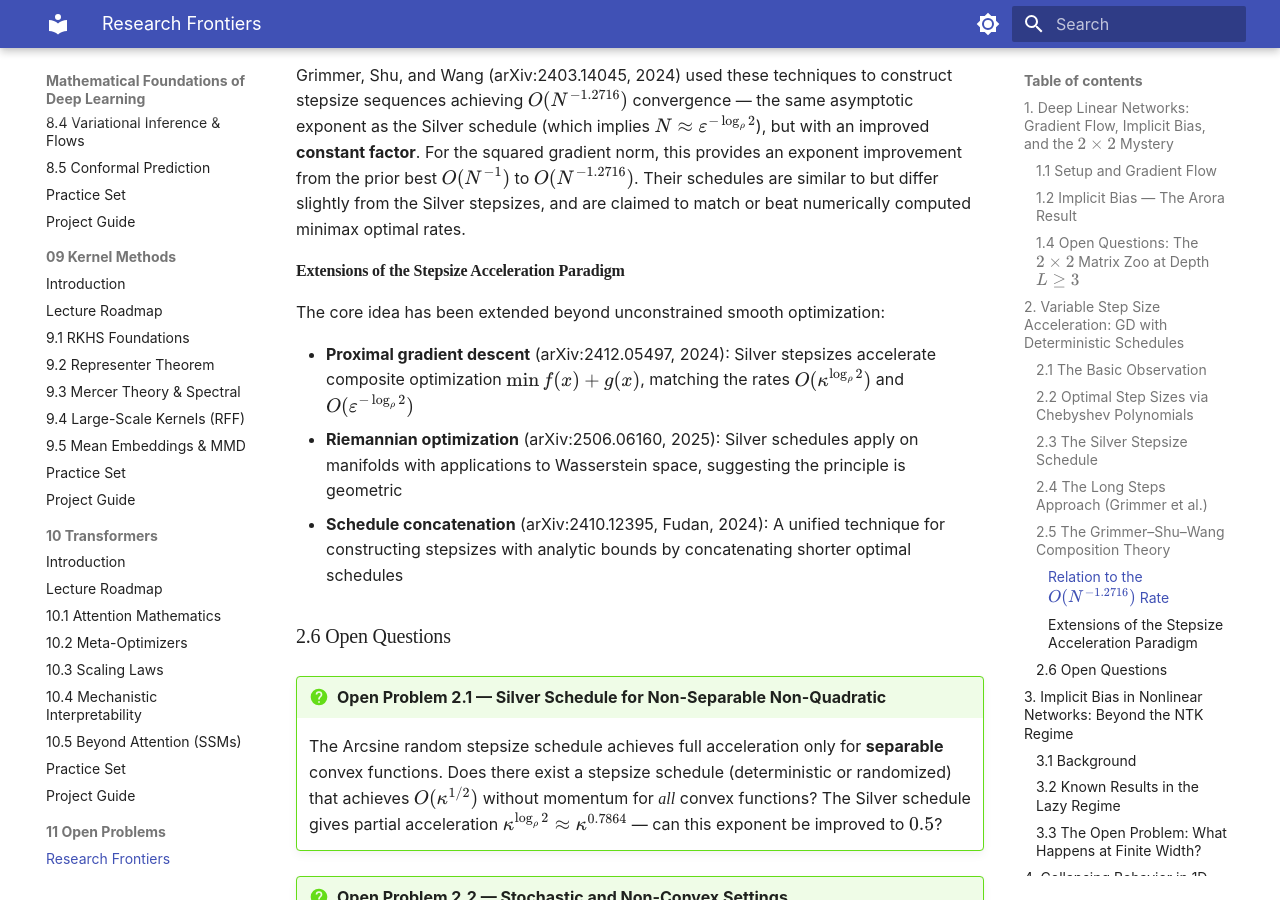
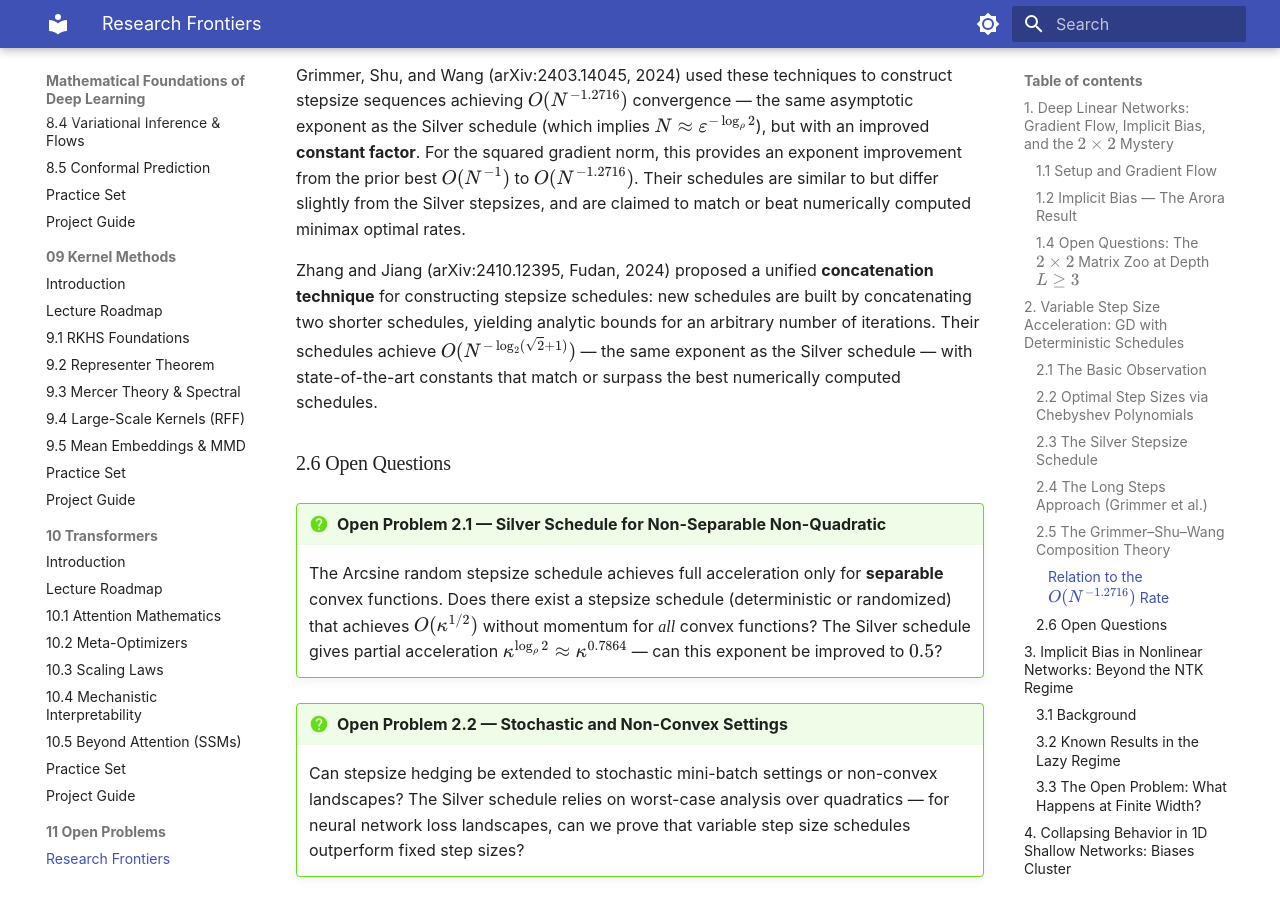
Before and after one commit to lowrank/rtg-mfdl, an MkDocs documentation site: the page built from docs/lectures/11-open-problems/README.md, in a window 1280 px wide and 900 px high, scrolled down 8677 px. Built offline with MkDocs 1.6.1 and Material for MkDocs 9.7.7, drawn with Linux system fonts in a browser that asks for light colours; some web fonts are replaced.

Commit message:
Remove extensions section, add Zhang-Jiang concatenation result

```diff
--- a/docs/lectures/11-open-problems/README.md
+++ b/docs/lectures/11-open-problems/README.md
@@ -226,13 +226,7 @@ The composition framework explains why both the fractal Silver schedule and the
 
 Grimmer, Shu, and Wang (arXiv:2403.14045, 2024) used these techniques to construct stepsize sequences achieving $O(N^{-1.2716})$ convergence — the same asymptotic exponent as the Silver schedule (which implies $N \approx \varepsilon^{-\log_\rho 2}$), but with an improved **constant factor**. For the squared gradient norm, this provides an exponent improvement from the prior best $O(N^{-1})$ to $O(N^{-1.2716})$. Their schedules are similar to but differ slightly from the Silver stepsizes, and are claimed to match or beat numerically computed minimax optimal rates.
 
-#### Extensions of the Stepsize Acceleration Paradigm
-
-The core idea has been extended beyond unconstrained smooth optimization:
-
-* **Proximal gradient descent** (arXiv:2412.05497, 2024): Silver stepsizes accelerate composite optimization $\min f(x) + g(x)$, matching the rates $O(\kappa^{\log_\rho 2})$ and $O(\varepsilon^{-\log_\rho 2})$
-* **Riemannian optimization** (arXiv:2506.06160, 2025): Silver schedules apply on manifolds with applications to Wasserstein space, suggesting the principle is geometric
-* **Schedule concatenation** (arXiv:2410.12395, Fudan, 2024): A unified technique for constructing stepsizes with analytic bounds by concatenating shorter optimal schedules
+Zhang and Jiang (arXiv:2410.12395, Fudan, 2024) proposed a unified **concatenation technique** for constructing stepsize schedules: new schedules are built by concatenating two shorter schedules, yielding analytic bounds for an arbitrary number of iterations. Their schedules achieve $O(N^{-\log_2(\sqrt{2}+1)})$ — the same exponent as the Silver schedule — with state-of-the-art constants that match or surpass the best numerically computed schedules.
 
 ### 2.6 Open Questions
 
```
